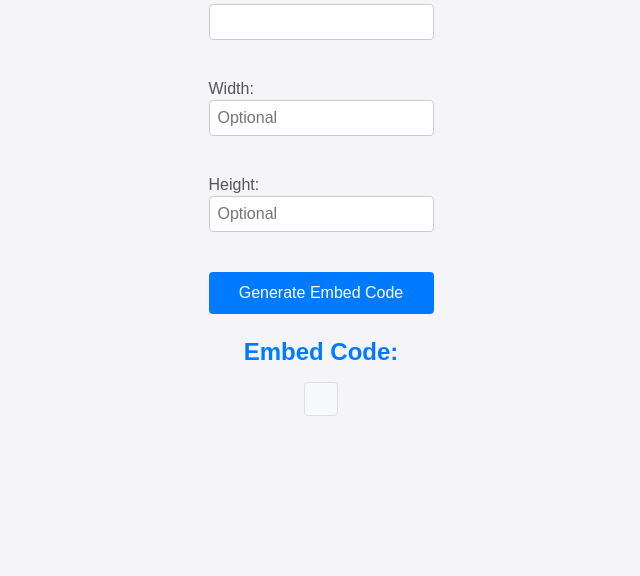
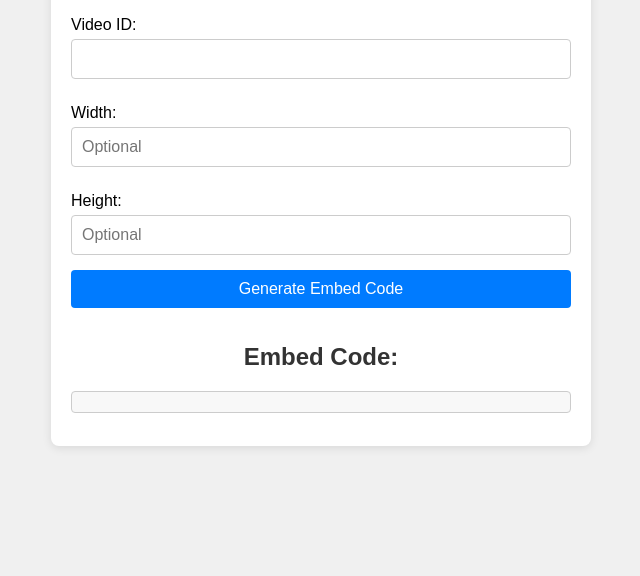
Before and after one commit to 10daer/Video-Iframe, a plain HTML site: page index.html in a window 1280 px wide. Shown: the part 224-800 px from the top of the page, without its empty margins (319-959 px from the left). Drawn offline with Linux system fonts and the light colour scheme.

Commit message:
modified

```diff
--- a/index.html
+++ b/index.html
@@ -7,28 +7,23 @@
     <title>Embed Code Generator</title>
   </head>
   <body>
+    <div class="container">
       <h1>Embed Code Generator</h1>
       <form id="embedForm">
         <label for="videoId">Video ID:</label>
-      <input type="text" id="videoId" name="videoId" required /><br /><br />
+        <input type="text" id="videoId" name="videoId" required />
+
         <label for="width">Width:</label>
-      <input
-        type="text"
-        id="width"
-        name="width"
-        placeholder="Optional"
-      /><br /><br />
+        <input type="text" id="width" name="width" placeholder="Optional" />
+
         <label for="height">Height:</label>
-      <input
-        type="text"
-        id="height"
-        name="height"
-        placeholder="Optional"
-      /><br /><br />
+        <input type="text" id="height" name="height" placeholder="Optional" />
+
         <button type="submit">Generate Embed Code</button>
       </form>
       <h2>Embed Code:</h2>
       <pre id="embedCode"></pre>
+    </div>
 
     <script src="script.js"></script>
   </body>
--- a/script.js
+++ b/script.js
@@ -7,33 +7,9 @@ document
     const height = document.getElementById("height").value || "315";
 
     const embedCode = `
-<div class="video-testimonial-embed" data-video-id="${videoId}" data-width="${width}" data-height="${height}"></div>
-<script>
-(function() {
-    const videoPlatformURL = "https://yourvideoplatform.com/embed/";
-    function createEmbedIframe(videoId, width, height) {
-        const iframe = document.createElement('iframe');
-        iframe.src = \`\${videoPlatformURL}\${videoId}\`;
-        iframe.width = width;
-        iframe.height = height;
-        iframe.frameBorder = '0';
-        iframe.allow = 'accelerometer; autoplay; clipboard-write; encrypted-media; gyroscope; picture-in-picture';
-        iframe.allowFullscreen = true;
-        return iframe;
-    }
-    function initializeEmbedScript() {
-        const embedElements = document.querySelectorAll('.video-testimonial-embed');
-        embedElements.forEach(element => {
-            const videoId = element.getAttribute('data-video-id');
-            const width = element.getAttribute('data-width');
-            const height = element.getAttribute('data-height');
-            const iframe = createEmbedIframe(videoId, width, height);
-            element.appendChild(iframe);
-        });
-    }
-    document.addEventListener('DOMContentLoaded', initializeEmbedScript);
-})();
-</script>
+<div class="video-testimonial-embed">
+<iframe src="https://yourvideoplatform.com/embed/${videoId}" width="${width}" height="${height}" frameborder="0" allow="accelerometer; autoplay; clipboard-write; encrypted-media; gyroscope; picture-in-picture" allowfullscreen></iframe>
+</div>
     `;
 
     document.getElementById("embedCode").textContent = embedCode;
--- a/style.css
+++ b/style.css
@@ -1,94 +1,55 @@
-/* Reset some default styles */
-* {
-  margin: 0;
-  padding: 0;
-  box-sizing: border-box;
+body {
   font-family: Arial, sans-serif;
-}
-
-/* Style the body */
-body {
   display: flex;
-  flex-direction: column;
   justify-content: center;
   align-items: center;
-  min-height: 100vh;
-  background-color: #f4f4f9;
-  color: #333;
+  height: 100vh;
+  margin: 0;
+  background-color: #f0f0f0;
 }
-
-/* Style the container */
 .container {
-  background-color: #fff;
-  padding: 2rem;
+  background: #fff;
+  padding: 20px;
   border-radius: 8px;
-  box-shadow: 0 4px 8px rgba(0, 0, 0, 0.1);
+  box-shadow: 0 2px 10px rgba(0, 0, 0, 0.1);
   max-width: 500px;
   width: 100%;
+}
+h1,
+h2 {
+  color: #333;
   text-align: center;
 }
-
-/* Style the headings */
-h1 {
-  margin-bottom: 1rem;
-  font-size: 1.75rem;
-  color: #007bff;
-}
-
-h2 {
-  margin-top: 1.5rem;
-  font-size: 1.5rem;
-  color: #007bff;
-}
-
-/* Style the form */
 form {
   display: flex;
   flex-direction: column;
-  gap: 2px;
 }
-
-/* Style the form labels */
-form label {
-  font-size: 1rem;
-  text-align: left;
-  color: #555;
+label {
+  margin: 10px 0 5px;
 }
-
-/* Style the form inputs */
-form input[type="text"] {
-  padding: 0.5rem;
+input[type="text"],
+button {
+  padding: 10px;
+  margin-bottom: 15px;
   border: 1px solid #ccc;
   border-radius: 4px;
-  font-size: 1rem;
+  font-size: 16px;
 }
-
-/* Style the submit button */
-form button {
-  padding: 0.75rem;
-  border: none;
-  border-radius: 4px;
+button {
   background-color: #007bff;
   color: #fff;
-  font-size: 1rem;
+  border: none;
   cursor: pointer;
   transition: background-color 0.3s;
 }
-
-form button:hover {
+button:hover {
   background-color: #0056b3;
 }
-
-/* Style the embed code section */
 pre {
-  background-color: #f8f9fa;
-  padding: 1rem;
+  background: #f8f8f8;
+  padding: 10px;
   border-radius: 4px;
-  text-align: left;
+  border: 1px solid #ccc;
   white-space: pre-wrap;
   word-wrap: break-word;
-  border: 1px solid #ddd;
-  margin-top: 1rem;
-  font-size: 0.875rem;
-  color: #333;
 }
```
Lines whose indentation alone changed are shown as unchanged.
